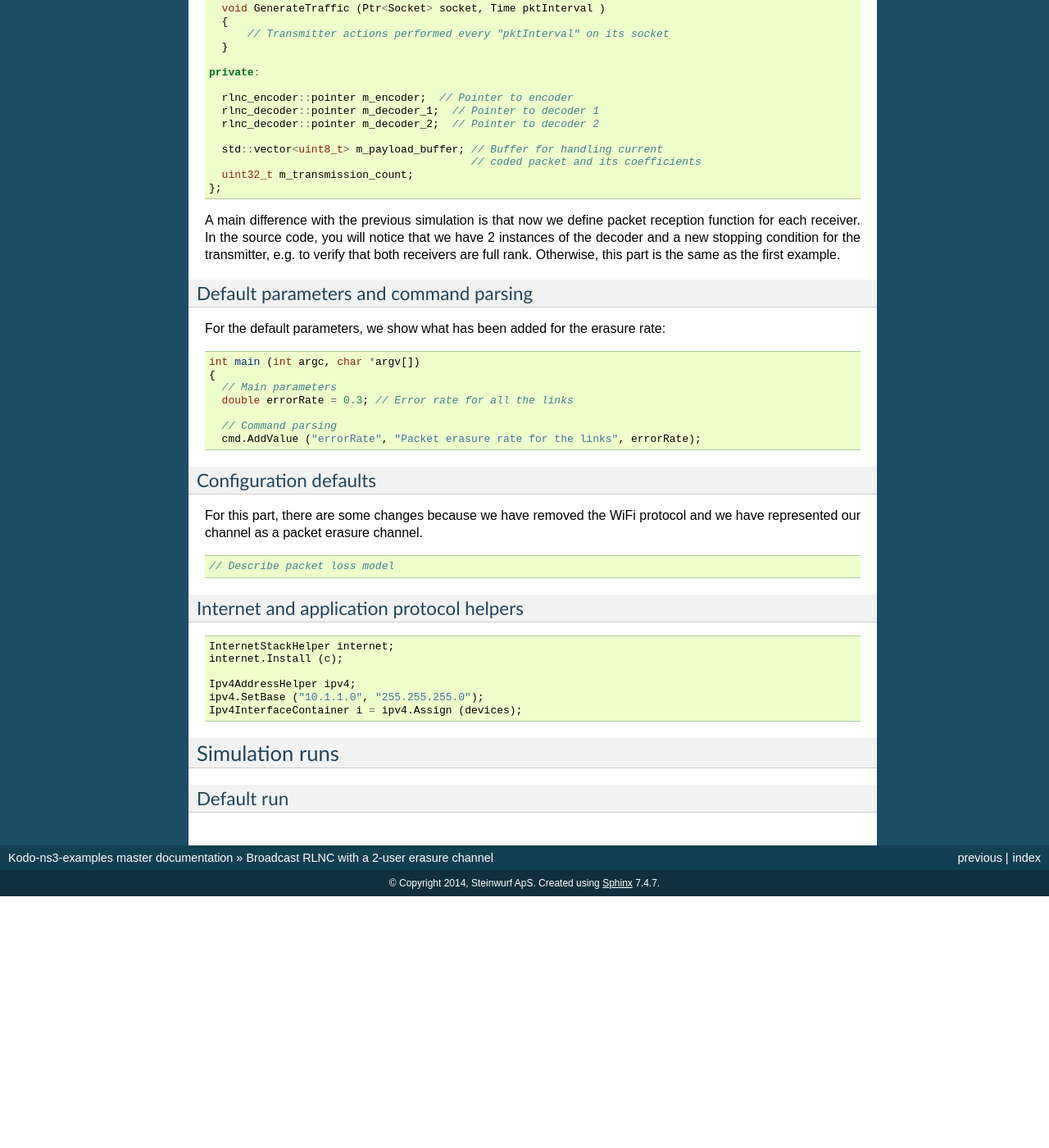
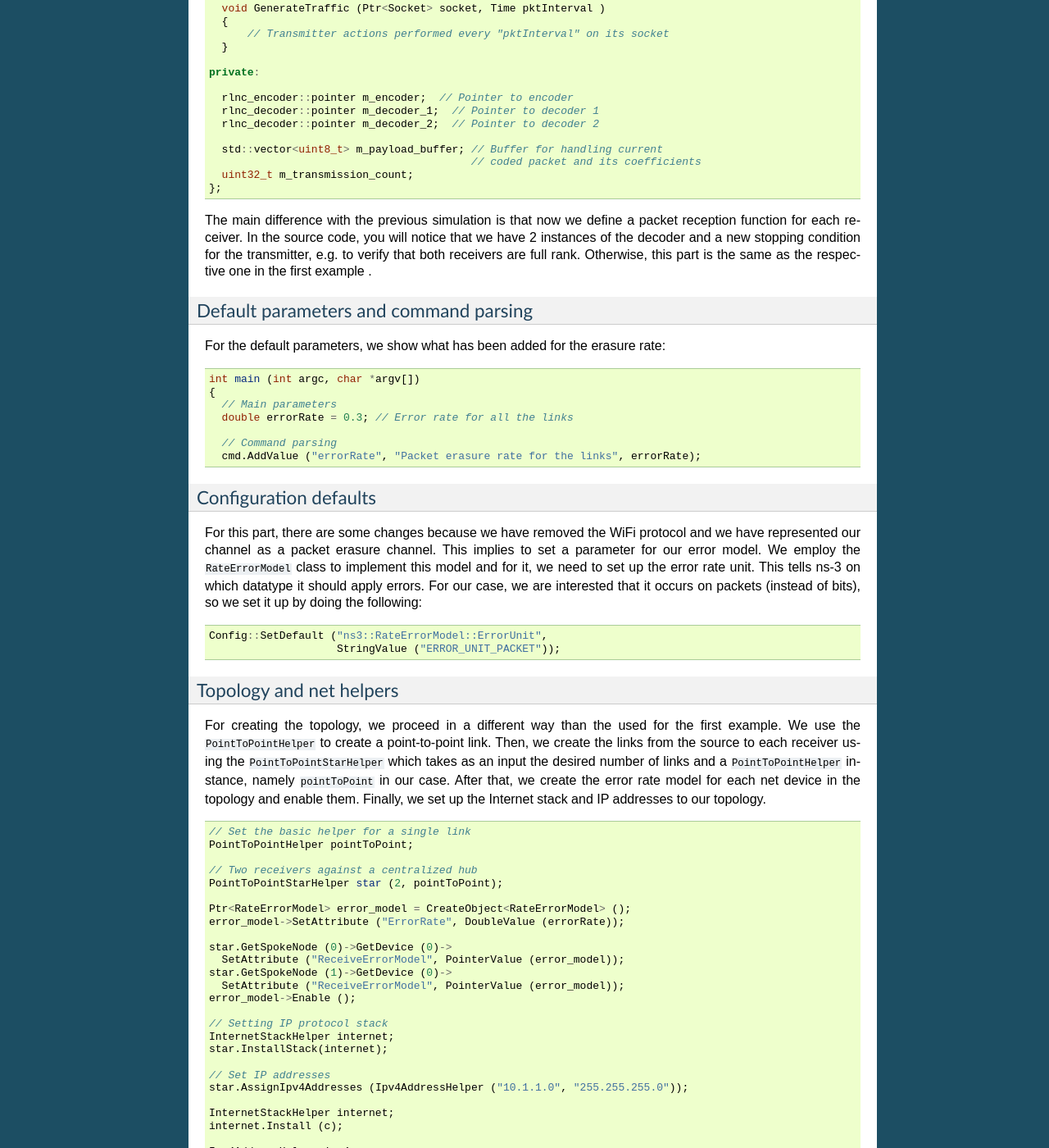
Before and after one commit to steinwurf/kodo-ns3-examples, a Sphinx documentation site: the page built from docs/wired_broadcast.rst, in a window 1280 px wide and 1400 px high, scrolled down 1121 px. Shown: the whole window at 82% size. Built offline with Sphinx 7.4.7, drawn with Linux system fonts in a browser that asks for light colours; formulas are drawn with MathJax 3; before the commit the page ends 2214 px from its top, so only the background shows below that; some of the changed text lies outside the part shown.

Commit message:
Working on second example documentation

```diff
--- a/docs/wired_broadcast.rst
+++ b/docs/wired_broadcast.rst
@@ -86,11 +86,11 @@
     uint32_t m_transmission_count;
   };
 
-A main difference with the previous simulation is that now we define packet
+The main difference with the previous simulation is that now we define a packet
 reception function for each receiver. In the source code, you will notice that
 we have 2 instances of the decoder and a new stopping condition for the
 transmitter, e.g. to verify that both receivers are full rank. Otherwise,
-this part is the same as the first example.
+this part is the same as the respective one in the first example .
 
 Default parameters and command parsing
 ^^^^^^^^^^^^^^^^^^^^^^^^^^^^^^^^^^^^^^
@@ -111,16 +111,55 @@
 ^^^^^^^^^^^^^^^^^^^^^^
 
 For this part, there are some changes because we have removed the WiFi protocol
-and we have represented our channel as a packet erasure channel.
+and we have represented our channel as a packet erasure channel. This implies to
+set a parameter for our error model. We employ the ``RateErrorModel`` class to
+implement this model and for it, we need to set up the error rate unit. This
+tells ns-3 on which datatype it should apply errors. For our case, we are
+interested that it occurs on packets (instead of bits), so we set it up by
+doing the following:
 
 .. code-block:: c++
 
-  // Describe packet loss model
+  Config::SetDefault ("ns3::RateErrorModel::ErrorUnit",
+                      StringValue ("ERROR_UNIT_PACKET"));
 
-Internet and application protocol helpers
-^^^^^^^^^^^^^^^^^^^^^^^^^^^^^^^^^^^^^^^^^
+
+Topology and net helpers
+^^^^^^^^^^^^^^^^^^^^^^^^
+
+For creating the topology, we proceed in a different way than the used for the
+first example. We use the ``PointToPointHelper`` to create a point-to-point
+link. Then, we create the links from the source to each receiver using the
+``PointToPointStarHelper`` which takes as an input the desired number of links
+and a ``PointToPointHelper`` instance, namely ``pointToPoint`` in our case.
+After that, we create the error rate model for each net device in the topology
+and enable them. Finally, we set up the Internet stack and IP addresses to our
+topology.
+
 
 .. code-block:: c++
+
+  // Set the basic helper for a single link
+  PointToPointHelper pointToPoint;
+
+  // Two receivers against a centralized hub
+  PointToPointStarHelper star (2, pointToPoint);
+
+  Ptr<RateErrorModel> error_model = CreateObject<RateErrorModel> ();
+  error_model->SetAttribute ("ErrorRate", DoubleValue (errorRate));
+
+  star.GetSpokeNode (0)->GetDevice (0)->
+    SetAttribute ("ReceiveErrorModel", PointerValue (error_model));
+  star.GetSpokeNode (1)->GetDevice (0)->
+    SetAttribute ("ReceiveErrorModel", PointerValue (error_model));
+  error_model->Enable ();
+
+  // Setting IP protocol stack
+  InternetStackHelper internet;
+  star.InstallStack(internet);
+
+  // Set IP addresses
+  star.AssignIpv4Addresses (Ipv4AddressHelper ("10.1.1.0", "255.255.255.0"));
 
   InternetStackHelper internet;
   internet.Install (c);
@@ -129,8 +168,42 @@
   ipv4.SetBase ("10.1.1.0", "255.255.255.0");
   Ipv4InterfaceContainer i = ipv4.Assign (devices);
 
-Simulation runs
----------------
+Socket connections, callback settings and pcap tracing
+^^^^^^^^^^^^^^^^^^^^^^^^^^^^^^^^^^^^^^^^^^^^^^^^^^^^^^
 
-Default run
-^^^^^^^^^^^
+The socket connections does not differ too much from the first example. The only
+difference is that each callback now points to the respective ``ReceivePacket``
+member class function. Also, we have enable the population of the routing
+tables through ``Ipv4GlobalRoutingHelper::PopulateRoutingTables()`` and again
+configured the pcap tracing by doing ``pointToPoint.EnablePcapAll ("star")``.
+
+.. code-block:: c++
+
+
+  Ptr<Soccket> recvSink1 = Socket::CreateSocket (star.GetSpokeNode (0), tid);
+  recvSink1->Bind (local);
+  recvSink1->SetRecvCallback (MakeCallback (&KodoSimulation::ReceivePacket1,
+                                            &kodoSimulator));
+
+  Ptr<Socket> recvSink2 = Socket::CreateSocket (star.GetSpokeNode (1), tid);
+  recvSink2->Bind (local);
+  recvSink2->SetRecvCallback (MakeCallback (&KodoSimulation::ReceivePacket2,
+                                            &kodoSimulator));
+
+  // Sender
+  Ptr<Socket> source = Socket::CreateSocket (star.GetHub (), tid);
+  InetSocketAddress remote = InetSocketAddress (Ipv4Address ("255.255.255.255"),
+                                               port);
+  source->SetAllowBroadcast (true);
+  source->Connect (remote);
+
+  // Turn on global static routing so we can actually be routed across the star
+  Ipv4GlobalRoutingHelper::PopulateRoutingTables ();
+
+  // Do pcap tracing on all point-to-point devices on all nodes
+  pointToPoint.EnablePcapAll ("star");
+
+Simulations runs
+----------------
+
+After building and configuring the project, run the example by typing....
```
Also changed, not shown: 1 other file.
